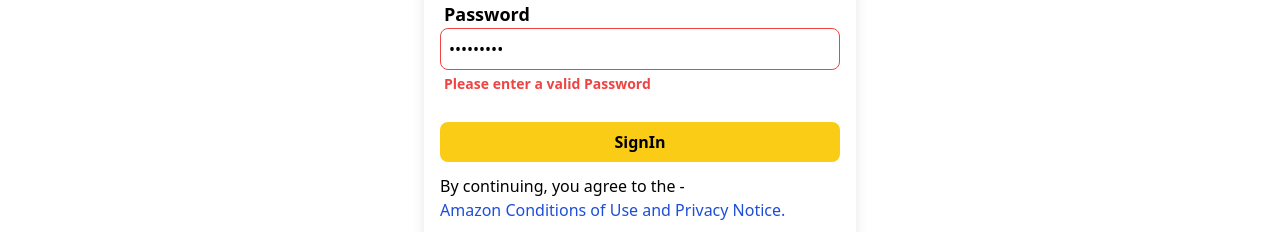
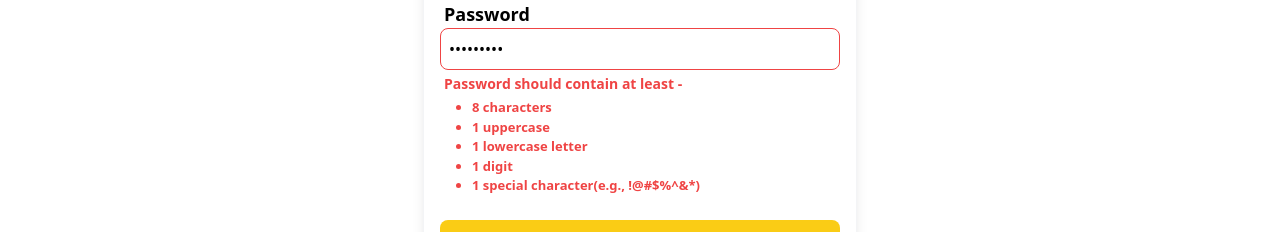
Before and after one commit to salil-sj/binge_watch, a React (Create React App) app: page / in a window 1280 px wide. Both pictures are taken after typing "name@example.com", "Sample123" into the empty fields and a click on the button "SignIn". Shown: the part 567-799 px from the top of the page. Built offline with nearby package versions, Linux system fonts and the light colour scheme.

Commit message:
Bugs resolved

```diff
--- a/src/components/Login.js
+++ b/src/components/Login.js
@@ -29,6 +29,10 @@
 
   const toggleIsSignIn = () => {
     setIsSignIn(!isSignin);
+    setIsEmailError(false);
+    setIsPasswordError(false);
+    setAuthError(false)
+
   };
 
   const handleButtonLoginOrSignupButton = () => {
@@ -168,10 +172,21 @@
             }`}
           />
           {isPasswordError ? (
-            <h1 className="text-red-500 text-sm font-bold p-1">
-              {" "}
-              Please enter a valid Password{" "}
+            <div className="break-words">
+            <h1 className="text-red-500 text-sm font-bold p-1 ">
+              Password should contain at least -
             </h1>
+            <ol className="text-red-500 text-[13px] font-bold ml-8 list-disc">
+              <li>8 characters</li>
+              <li>1 uppercase</li>
+              <li>1 lowercase letter</li>
+              <li> 1 digit</li>
+              <li> 1 special character(e.g., !@#$%^&*)</li>
+
+            </ol>
+
+            </div>
+
           ) : null}
         </div>
         <div className=" mt-4 mx-4 mb-10">
--- a/src/utils/validator.js
+++ b/src/utils/validator.js
@@ -14,4 +14,6 @@
 Contains at least one lowercase letter
 Contains at least one digit
 Contains at least one special character (e.g., !@#$%^&*)
+
+Password should contain at least - 8 characters, 1 uppercase , 1 lowercase letter , 1 digit , 1 special character(e.g., !@#$%^&*)
 */
```
